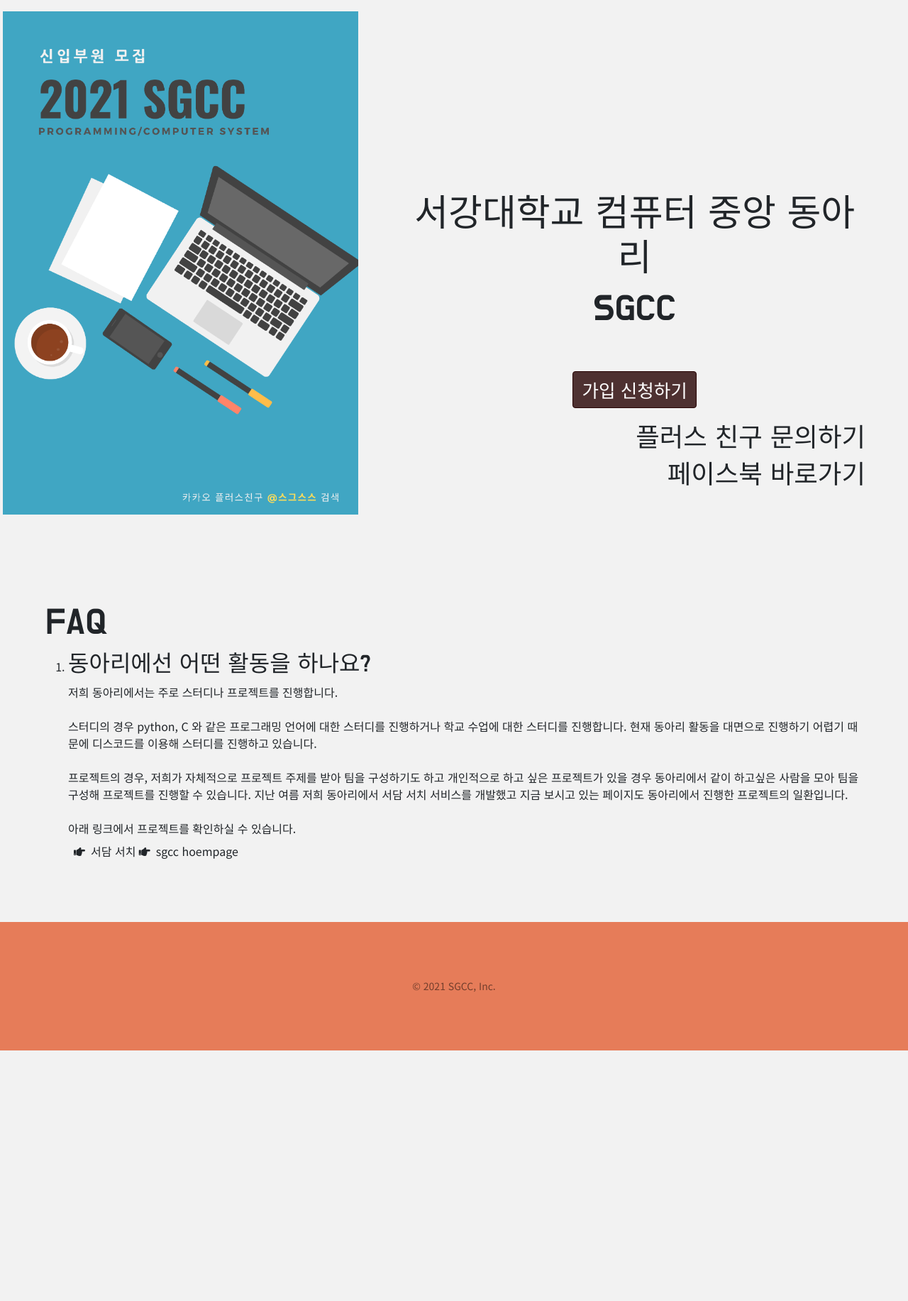
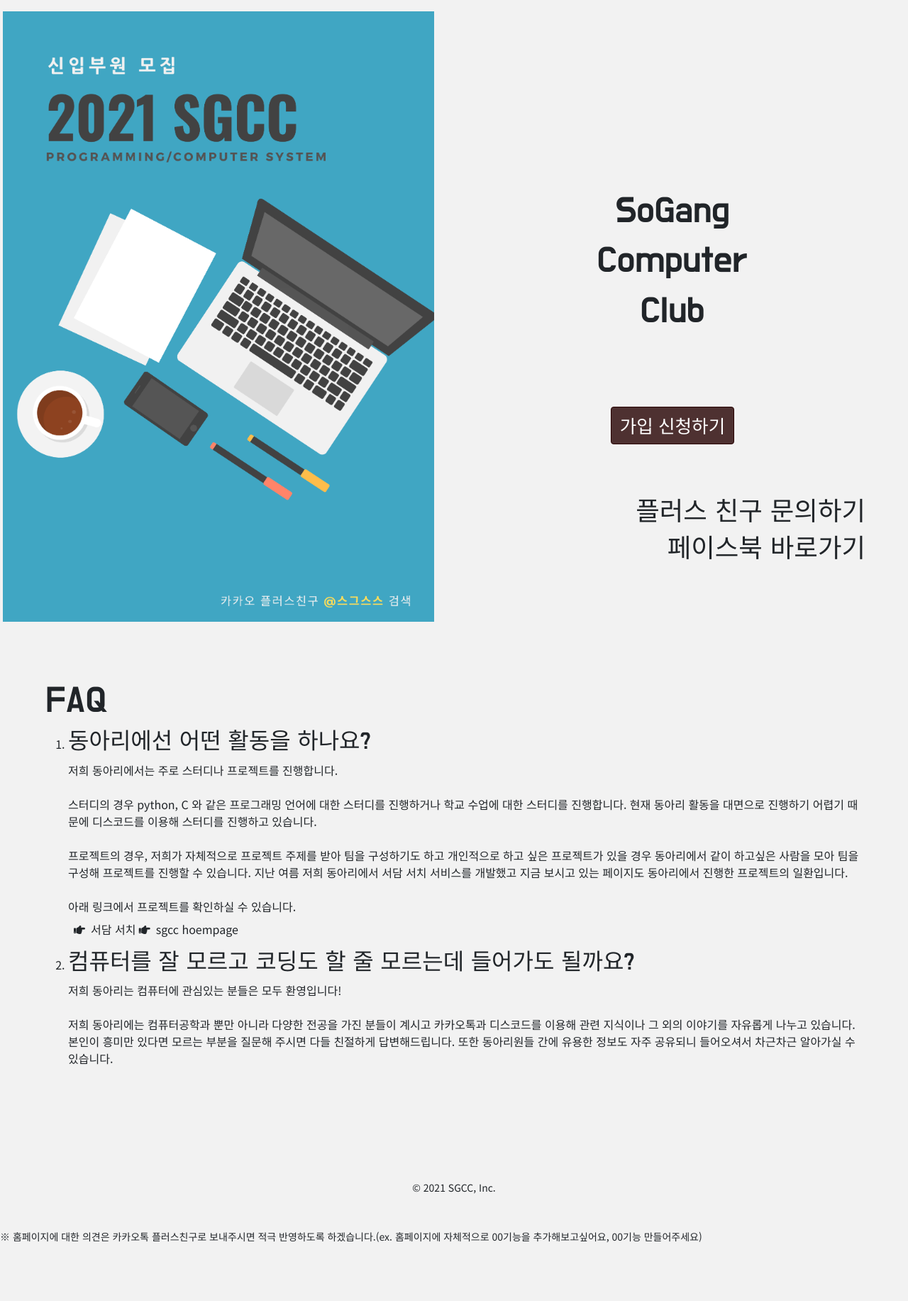
Before and after one commit to SGCC-homepage/sgcc_homepage_django, a Django app: page / in a window 1280 px wide. Shown: the part 56-1889 px from the top of the page at 71% size. Before the commit the page ends 1536 px from the top, so only its background shows below. Run offline with Django 4.2, Linux system fonts and the light colour scheme; parts of the project's set-up code (start-up, migrations or seed data) failed here and were passed over; some libraries are stand-ins or nearby versions.

Commit message:
main 수정

```diff
--- a/main/templates/base.html
+++ b/main/templates/base.html
@@ -92,8 +92,9 @@
 {% block content %}
 {% endblock %}
 {% block footer %}
-    <footer class="footer small text-center text-black-50" style="background-color: #E67C59;">
-        <div class="container">© 2021 SGCC, Inc.</div>
+    <footer class="footer small">
+    <div class="text-center mb-5">© 2021 SGCC, Inc.</div>
+    <div class="text-left">※ 홈페이지에 대한 의견은 카카오톡 플러스친구로 보내주시면 적극 반영하도록 하겠습니다.(ex. 홈페이지에 자체적으로 00기능을 추가해보고싶어요, 00기능 만들어주세요)</div>
     </footer>
 {% endblock %}
 {% block js %}
--- a/main/templates/main.html
+++ b/main/templates/main.html
@@ -11,18 +11,19 @@
 {% block content %}
     {% include 'nav/nav.html' %}
     <div class="row w-100">
-        <div class="col-lg-5 p-3">
+        <div class="col-lg-6 p-3">
             <img class="img-fluid" src="{% static 'image/sgcc_poster.png' %}"/>
         </div>
-        <div class="col-lg-7 p-5">
+        <div class="col-lg-6 p-5">
             <div class="text-center py-5 title-box">
-                <div class="title">
-                    <h1>서강대학교 컴퓨터 중앙 동아리</h1>
-                    <h1>SGCC</h1>
+                <div class="title py-5 header">
+                    <h1>SoGang</h1>
+                    <h1>Computer</h1>
+                    <h1>Club</h1>
                 </div>
                 <a href="{% url 'register' %}" class="h1 btn btn-primary mt-5">가입 신청하기</a>
             </div>
-            <div class="mt-auto text-right help-box">
+            <div class="mt-auto text-right help-box pt-3">
                 <h3 class="mt-auto"><a class="js-scroll-trigger" href="http://pf.kakao.com/_xdHUxjK">플러스 친구 문의하기</a>
                 </h3>
                 <h3><a class="js-scroll-trigger" href="https://www.facebook.com/theSogangComputerClub/">페이스북 바로가기</a>
@@ -56,6 +57,15 @@
                             <i class="fas fa-hand-point-right me-2"></i>sgcc hoempage
                         </a>
                     </div>
+                </div>
+            </li>
+            <li class="mt-2">
+                <h2>컴퓨터를 잘 모르고 코딩도 할 줄 모르는데 들어가도 될까요?</h2>
+                <div>
+                    저희 동아리는 컴퓨터에 관심있는 분들은 모두 환영입니다!
+                    <br><br>
+                    저희 동아리에는 컴퓨터공학과 뿐만 아니라 다양한 전공을 가진 분들이 계시고 카카오톡과 디스코드를 이용해 관련 지식이나 그 외의 이야기를 자유롭게 나누고 있습니다.
+                    본인이 흥미만 있다면 모르는 부분을 질문해 주시면 다들 친절하게 답변해드립니다. 또한 동아리원들 간에 유용한 정보도 자주 공유되니 들어오셔서 차근차근 알아가실 수 있습니다.
                 </div>
             </li>
         </ol>
```
Also changed, not shown: main/static/css/main.css (+24 -7 lines), main/static/css/styles.css (+16 -5 lines).
